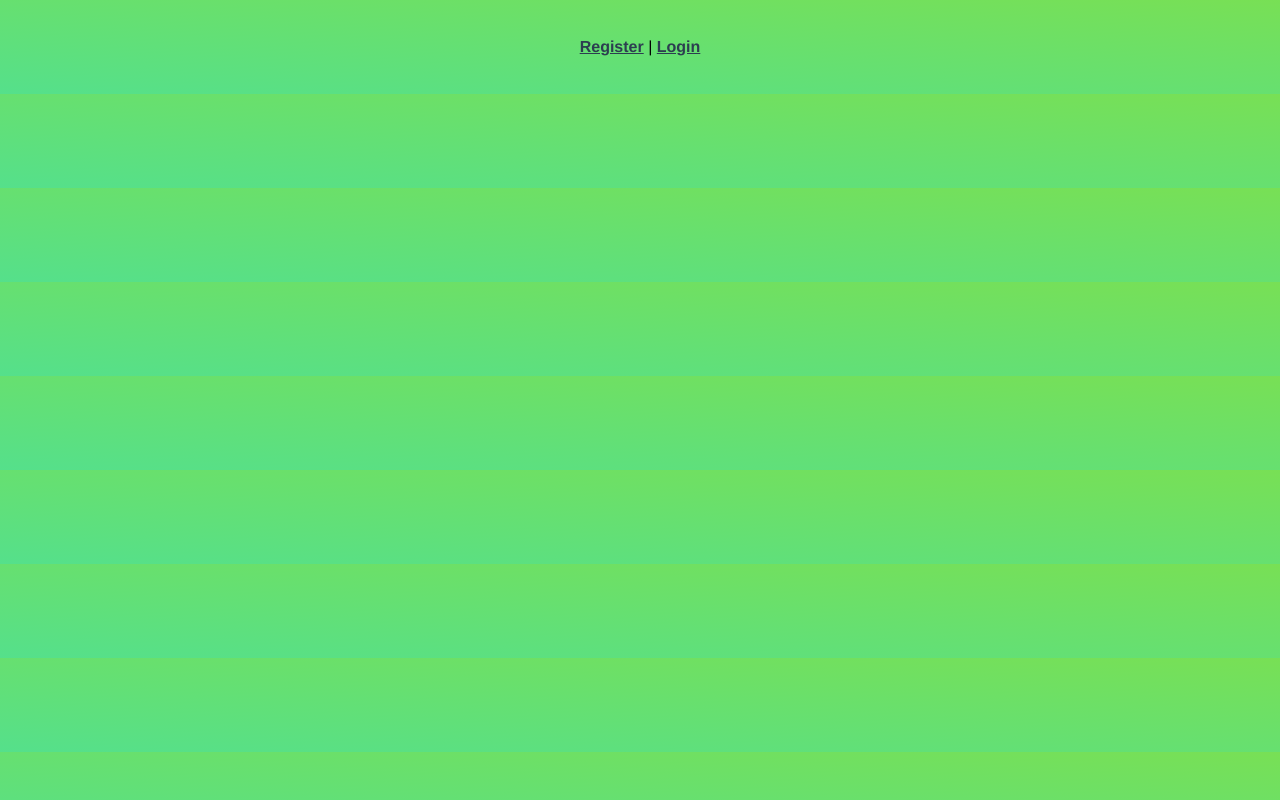
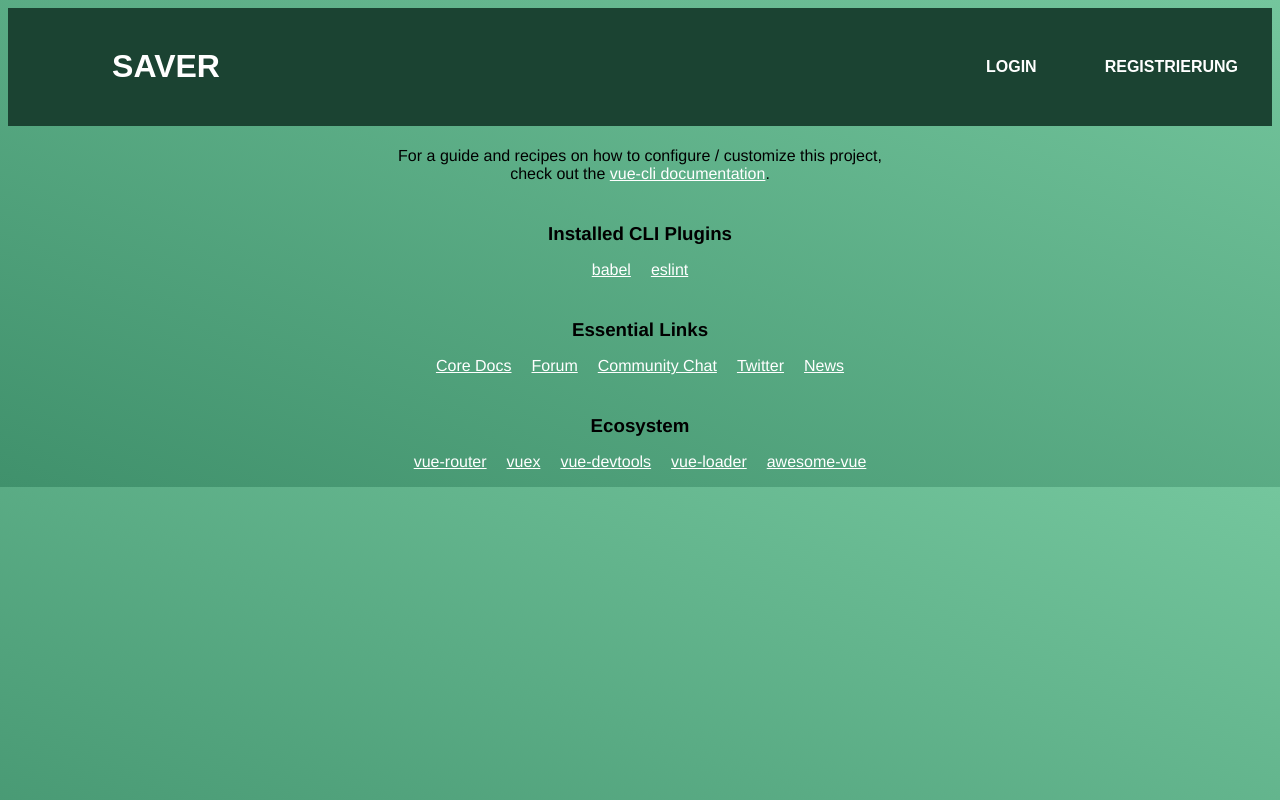
Before and after one commit to sorglos123/SAVER, a Vue app in the folder frontend/: page / in a window 1280 px wide. Before the commit this address had no page. Built offline with nearby package versions, Linux system fonts and the light colour scheme.

Commit message:
[B] Refactoring

```diff
--- a/frontend/src/App.vue
+++ b/frontend/src/App.vue
@@ -2,10 +2,10 @@
   <div id="app">
     <page-header />
   </div>
-  <div id="nav">
+  <!-- <div id="nav">
     <router-link to="/register">Register</router-link> |
     <router-link to="/login">Login</router-link>
-  </div>
+  </div> -->
   <router-view/>
 </template>
 
@@ -44,6 +44,6 @@ export default {
 
 body {
   /* background: #395B50; */
-  background: linear-gradient(to right top, #55e08b, #78e055);
+  background: linear-gradient(to right top, #40916c, #74c69d);
 }
 </style>
--- a/frontend/src/router/index.js
+++ b/frontend/src/router/index.js
@@ -1,11 +1,17 @@
 import { createRouter, createWebHistory } from 'vue-router';
-import Register from '../views/Register.vue';
+// import Register from '../views/Register.vue';
+import Hello from '../views/HelloWorld.vue';
 
 const routes = [
   {
+    path: '/',
+    name: 'Hello',
+    component: Hello
+  },
+  {
     path: '/register',
     name: 'Register',
-    component: Register
+    component: () => import(/* webpackChunkName: "about" */ '../views/Register.vue')
   },
   {
     path: '/login',
--- a/frontend/src/views/Header.vue
+++ b/frontend/src/views/Header.vue
@@ -1,7 +1,19 @@
 <template>
     <main>
-        <div>
-
+        <div class="bar">
+            <div class="title">
+                <button class="button">
+                    <router-link to="/"> <h1> SAVER </h1> </router-link>
+                </button>
+            </div>
+            <div class="buttons">
+                <button class="button">
+                    <router-link to="Login"> Login </router-link>
+                </button>
+                <button class="button">
+                    <router-link to="Register"> Registrierung </router-link>
+                </button>
+            </div>
         </div>
     </main>
 </template>
@@ -13,4 +25,48 @@ export default {
 </script>
 
 <style scoped>
+
+button a {
+    color: white;
+    text-decoration: none;
+    text-transform: uppercase;
+}
+
+.bar {
+    margin: 0 auto;
+    background: #1b4332;
+    color: white;
+    width: 100%;
+    height: auto;
+    display: flex;
+}
+
+.title {
+    flex: 1;
+}
+
+.buttons {
+    flex: 3;
+    display: flex;
+    align-items: right;
+    justify-content: flex-end;
+}
+
+.button {
+  background: #1b4332;
+  border: none;
+  color: white;
+  padding: 15px 32px;
+  text-align: center;
+  text-decoration: none;
+  display: inline-block;
+  font-size: 16px;
+  font-weight: bolder;
+  margin: 4px 2px;
+  cursor: pointer;
+}
+
+.button:hover {
+    background: #081c15;
+}
 </style>
--- a/frontend/src/components/HelloWorld.vue
+++ b/frontend/src/views/HelloWorld.vue
@@ -53,6 +53,20 @@ li {
   margin: 0 10px;
 }
 a {
-  color: #42b983;
+  color: white;
+}
+
+.button {
+  background: #1b4332;
+  border: none;
+  color: white;
+  padding: 15px 32px;
+  text-align: center;
+  text-decoration: none;
+  display: inline-block;
+  font-size: 16px;
+  font-weight: bolder;
+  margin: 4px 2px;
+  cursor: pointer;
 }
 </style>
```
